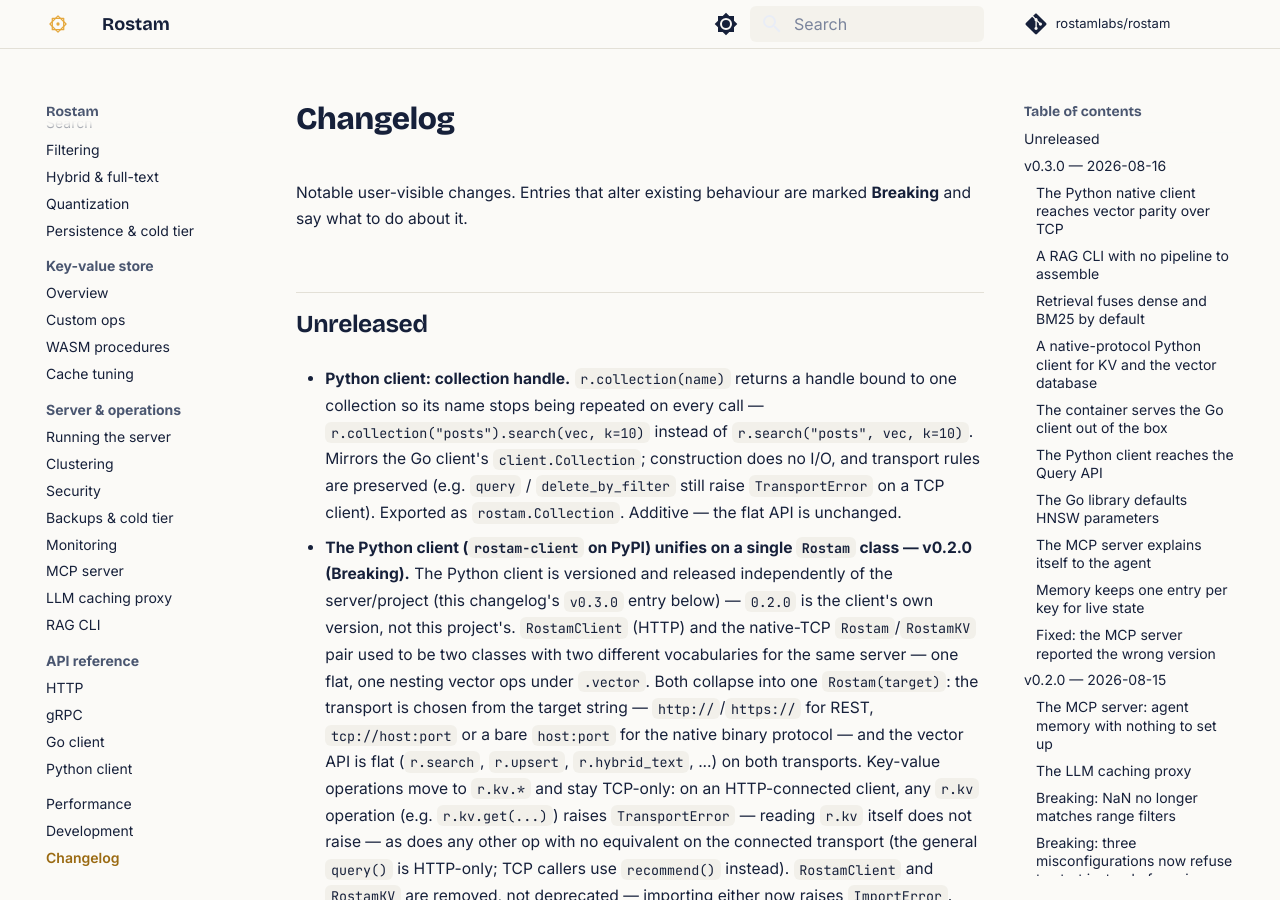
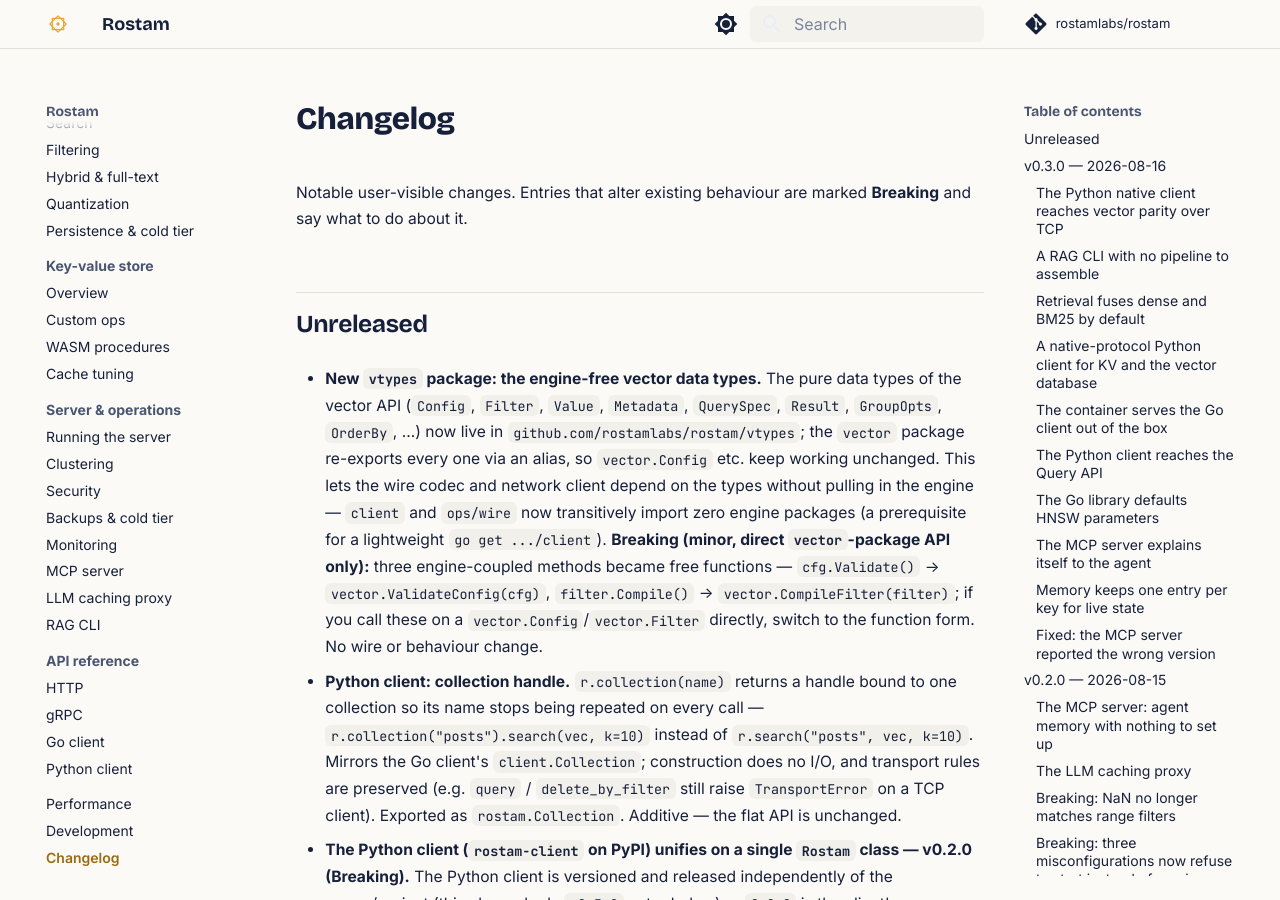
Before and after one commit to Keivan-S/rostam, an MkDocs documentation site: the page built from docs/changelog.md, in a window 1280 px wide and 900 px high. Built offline with MkDocs 1.6.1 and Material for MkDocs 9.7.7, drawn with Linux system fonts in a browser that asks for light colours; comment, search, counter and statistics services are not loaded.

Commit message:
docs(changelog): note the vtypes package + the Validate/Compile free-function migration

```diff
--- a/docs/changelog.md
+++ b/docs/changelog.md
@@ -4,6 +4,20 @@
 **Breaking** and say what to do about it.
 
 ## Unreleased
+
+- **New `vtypes` package: the engine-free vector data types.** The pure data
+  types of the vector API (`Config`, `Filter`, `Value`, `Metadata`, `QuerySpec`,
+  `Result`, `GroupOpts`, `OrderBy`, …) now live in
+  `github.com/rostamlabs/rostam/vtypes`; the `vector` package re-exports every
+  one via an alias, so `vector.Config` etc. keep working unchanged. This lets
+  the wire codec and network client depend on the types without pulling in the
+  engine — `client` and `ops/wire` now transitively import zero engine packages
+  (a prerequisite for a lightweight `go get .../client`). **Breaking (minor,
+  direct `vector`-package API only):** three engine-coupled methods became free
+  functions — `cfg.Validate()` → `vector.ValidateConfig(cfg)`,
+  `filter.Compile()` → `vector.CompileFilter(filter)`; if you call these on a
+  `vector.Config`/`vector.Filter` directly, switch to the function form. No wire
+  or behaviour change.
 
 - **Python client: collection handle.** `r.collection(name)` returns a handle
   bound to one collection so its name stops being repeated on every call —
```
